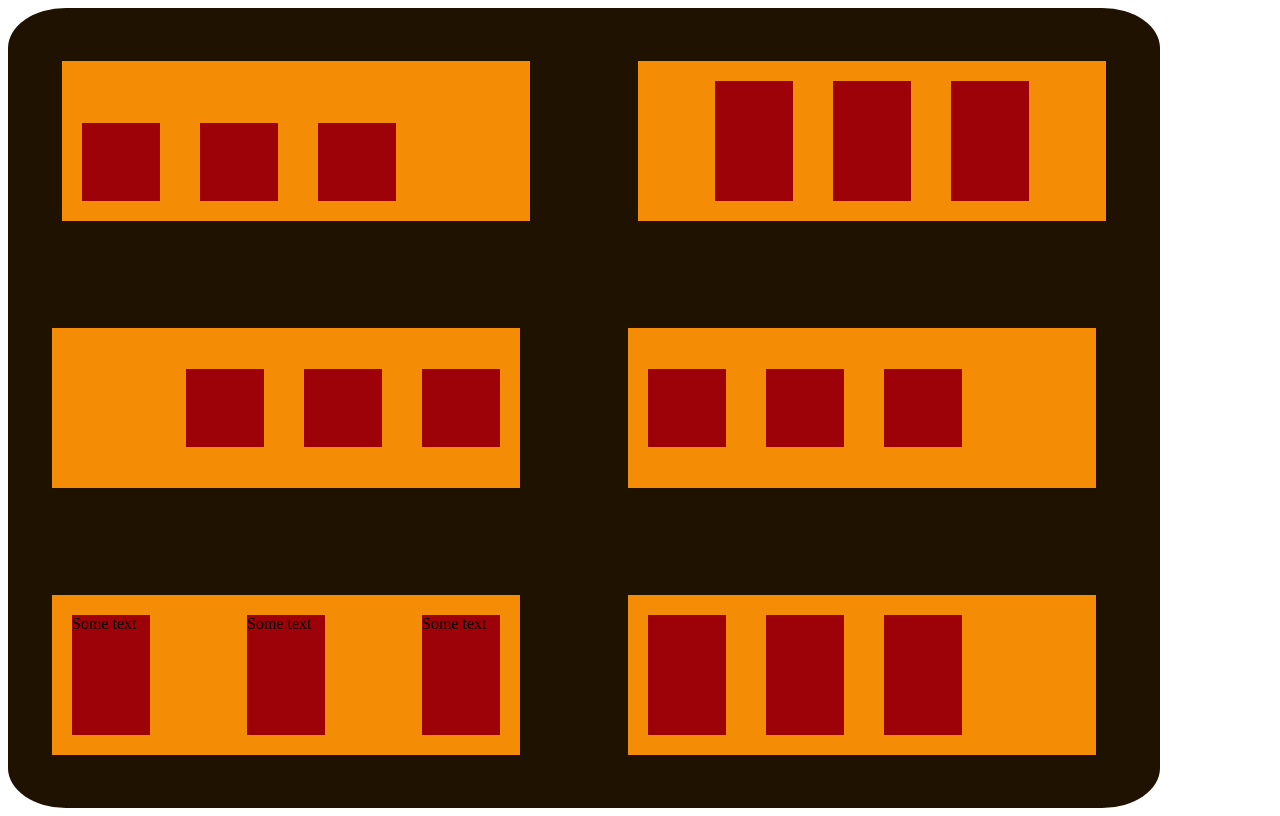
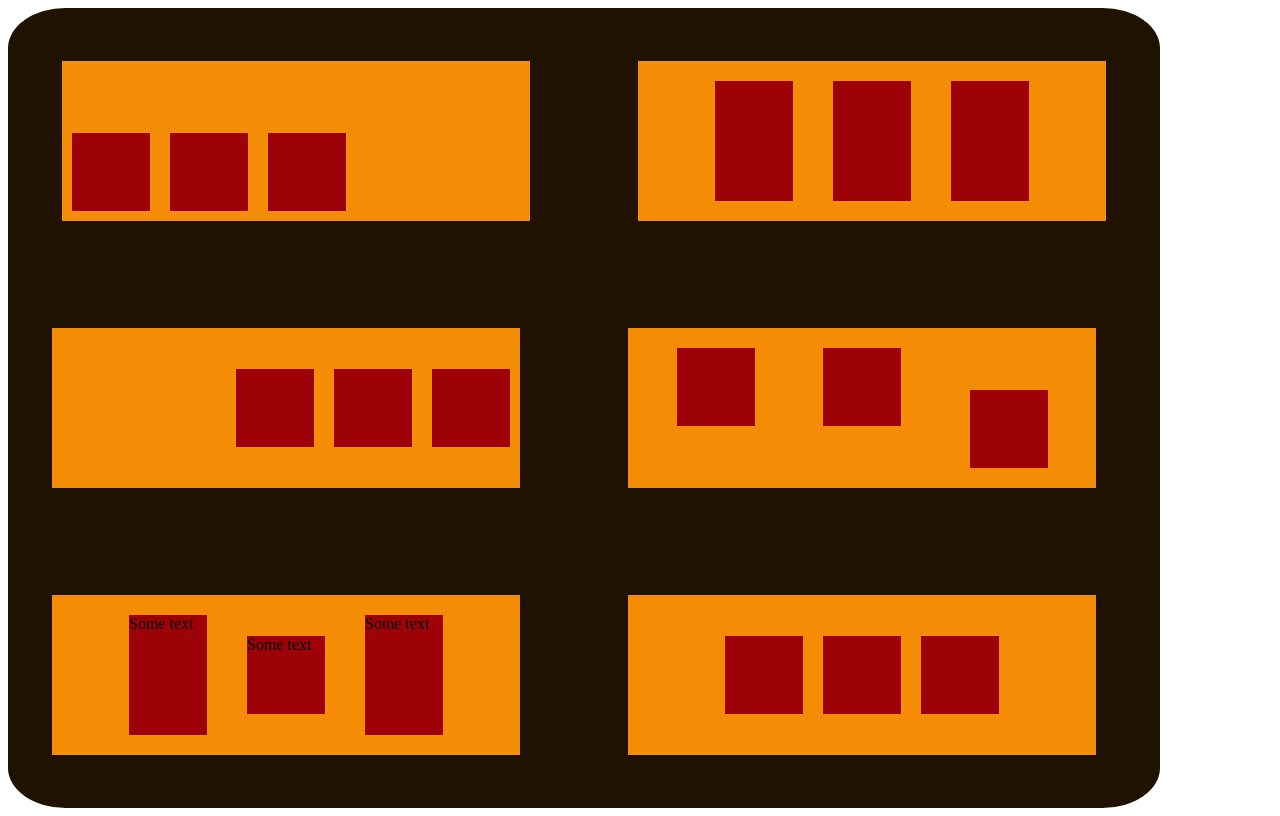
Before and after one commit to Msbee502/Flexbox, a plain HTML site: page index.html in a window 1280 px wide. Drawn offline with Linux system fonts and the light colour scheme.

Commit message:
Flexbox added
fixed the last two boxes and, no four and five

```diff
--- a/index.html
+++ b/index.html
@@ -28,11 +28,11 @@
         <div class="fourth-box">
             <div class="box-four__box"></div>
             <div class="box-four__box"></div>
-            <div class="box-four__box"></div>
+            <div class="box-four__box" style="align-self: flex-end;"></div>
         </div>
         <div class="fifth-box">
             <div class="box-five__box">Some text</div>
-            <div class="box-five__box">Some text</div>
+            <div class="box-five__box" style="align-self: center">Some text</div>
             <div class="box-five__box">Some text</div>
         </div>
         <div class="sixth-box">
--- a/styles/index.css
+++ b/styles/index.css
@@ -43,17 +43,16 @@
     width: 468px;
     height: 160px;
     display: flex;
-    justify-content: first baseline;
-    align-items: center;
+    justify-content: space-evenly;
+    align-items: flex-start;
     margin: 20px
 }
 .fifth-box {
-    border: ;
     background-color: #F48C06;
     width: 468px;
     height: 160px;
     display: flex;
-    justify-content: space-between;
+    justify-content:center;
     margin: 20px,
 }
 .sixth-box {
@@ -62,7 +61,8 @@
     width: 468px;
     height: 160px;
     display: flex;
-    align-items: ;
+    justify-content: center;
+    align-items: center;
     margin: 20px;
 }
 .box-one__box {
@@ -70,7 +70,7 @@
     border: none;
     width: 78px;
     min-height: 78px;
-    margin: 20px;
+    margin: 10px;
 }
 .box-two__box {
     background-color: #9D0208;
@@ -84,7 +84,7 @@
     border: none;
     width: 78px;
     min-height: 78px;
-    margin: 20px;
+    margin: 10px;
 }
 .box-four__box {
     background-color: #9D0208;
@@ -105,5 +105,5 @@
     border: none;
     width: 78px;
     min-height: 78px;
-    margin: 20px;
+    margin: 10px;
 }
--- /dev/null
+++ b/styles/reset.css
@@ -0,0 +1,43 @@
+html, body, div, span, applet, object, iframe,
+h1, h2, h3, h4, h5, h6, p, blockquote, pre,
+a, abbr, acronym, address, big, cite, code,
+del, dfn, em, img, ins, kbd, q, s, samp,
+small, strike, strong, sub, sup, tt, var,
+b, u, i, center,
+dl, dt, dd, ol, ul, li,
+fieldset, form, label, legend,
+table, caption, tbody, tfoot, thead, tr, th, td,
+article, aside, canvas, details, embed,
+figure, figcaption, footer, header, hgroup,
+menu, nav, output, ruby, section, summary,
+time, mark, audio, video {
+	margin: 0;
+	padding: 0;
+	border: 0;
+	font-size: 100%;
+	font: inherit;
+	vertical-align: baseline;
+}
+/* HTML5 display-role reset for older browsers */
+article, aside, details, figcaption, figure,
+footer, header, hgroup, menu, nav, section {
+	display: block;
+}
+body {
+	line-height: 1;
+}
+ol, ul {
+	list-style: none;
+}
+blockquote, q {
+	quotes: none;
+}
+blockquote:before, blockquote:after,
+q:before, q:after {
+	content: '';
+	content: none;
+}
+table {
+	border-collapse: collapse;
+	border-spacing: 0;
+}
```
